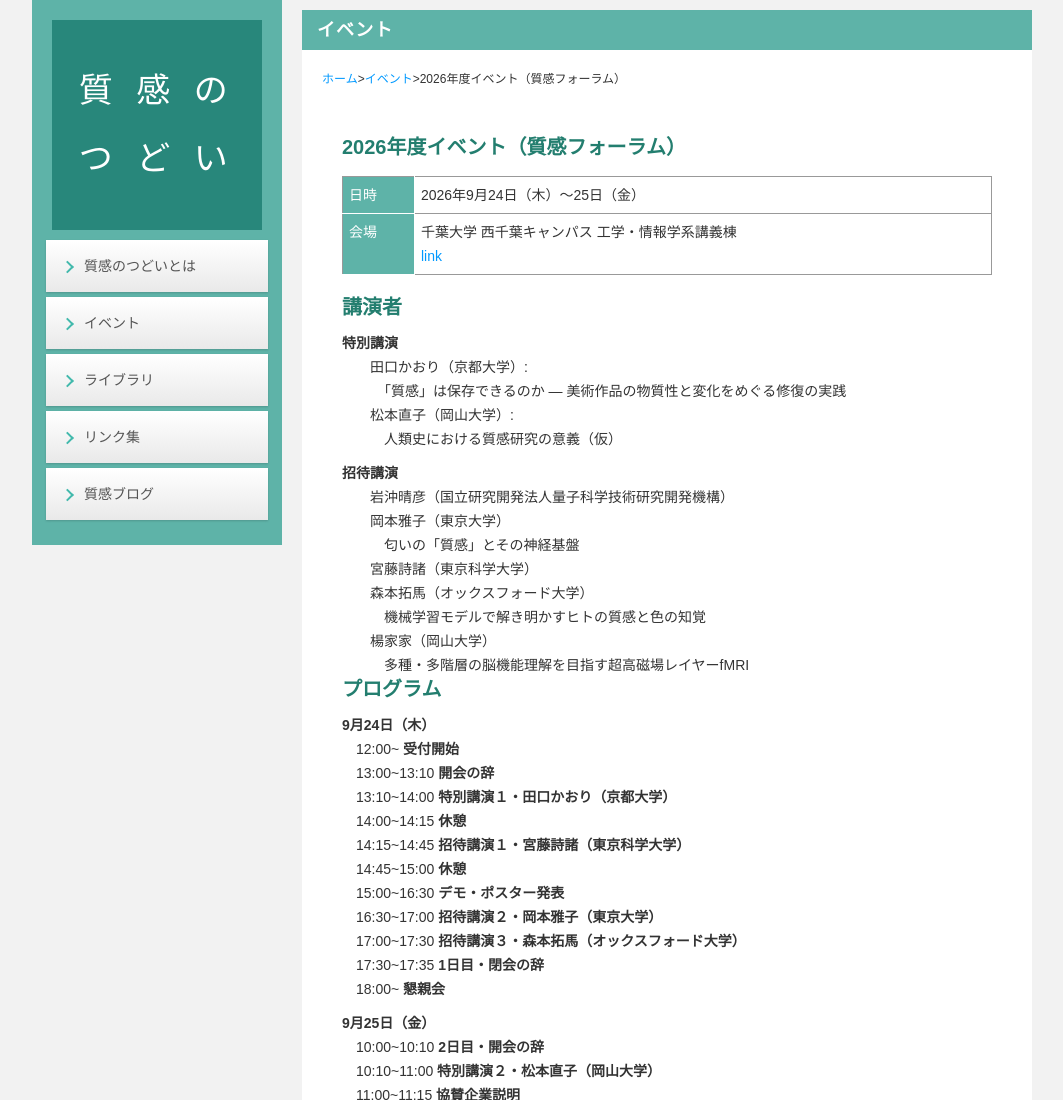
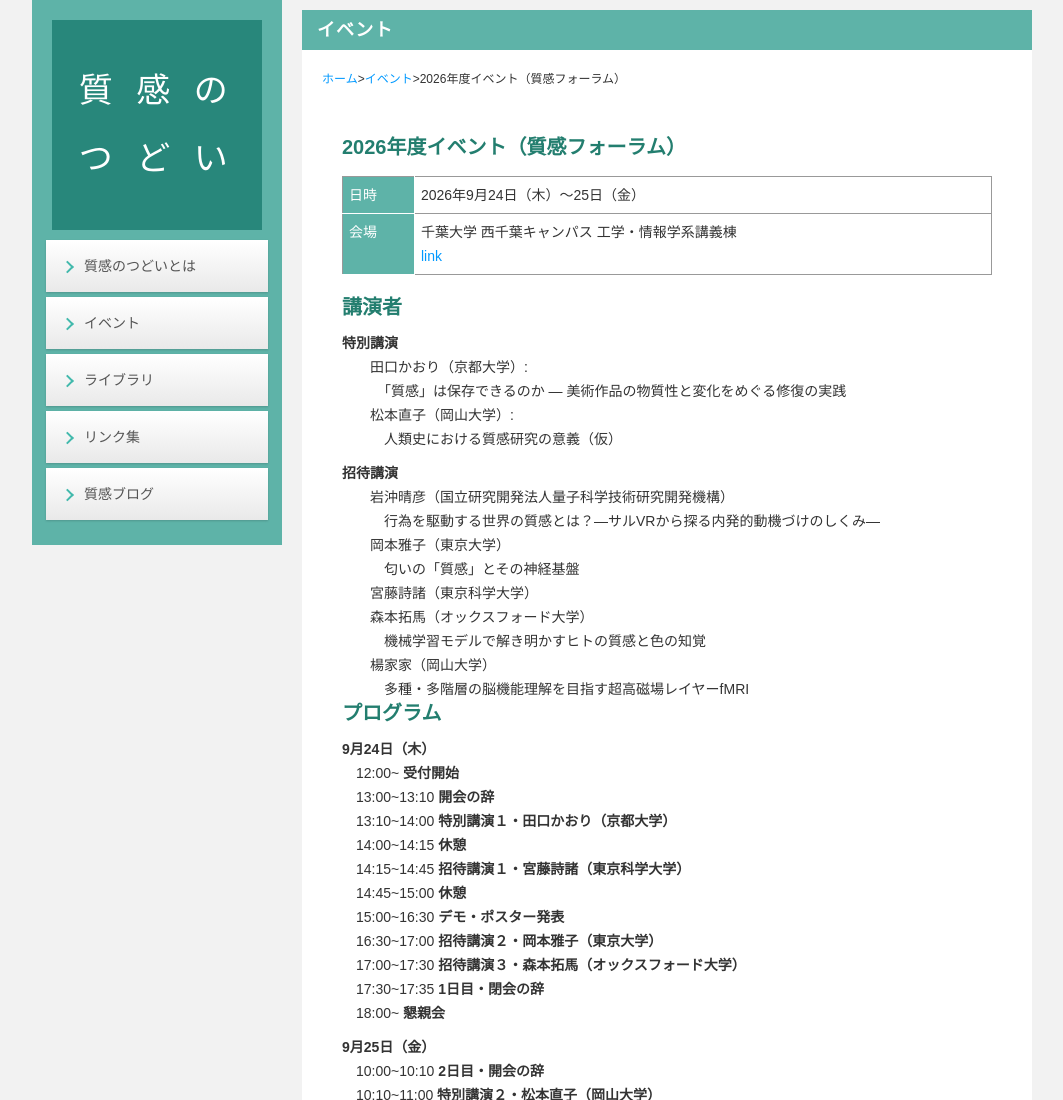
Before and after one commit to Shitsukan-Hub/tsudoi, a plain HTML site: page event/2026.html in a window 1280 px wide. Shown: the top 1100 px of the page, without its empty margins (108-1171 px from the left). Drawn offline with Linux system fonts and the light colour scheme.

Commit message:
update title

```diff
--- a/event/2026.html
+++ b/event/2026.html
@@ -75,7 +75,8 @@
                     　　松本直子（岡山大学）:
                     <br/>　　　人類史における質感研究の意義（仮）<br />
                 <p><strong>招待講演</strong><br />
-                    　　岩沖晴彦（国立研究開発法人量子科学技術研究開発機構）<br />
+                    　　岩沖晴彦（国立研究開発法人量子科学技術研究開発機構）
+                    <br />　　　行為を駆動する世界の質感とは？―サルVRから探る内発的動機づけのしくみ―<br />
                     　　岡本雅子（東京大学）
                     <br/>　　　匂いの「質感」とその神経基盤<br />
                     　　宮藤詩諸（東京科学大学）<br />
```
Also changed, not shown: index.html (+2 -1 lines).
